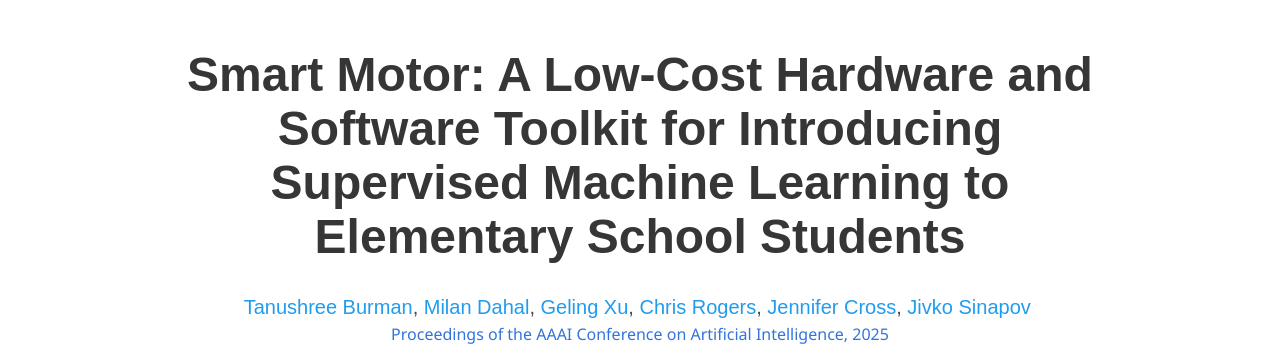
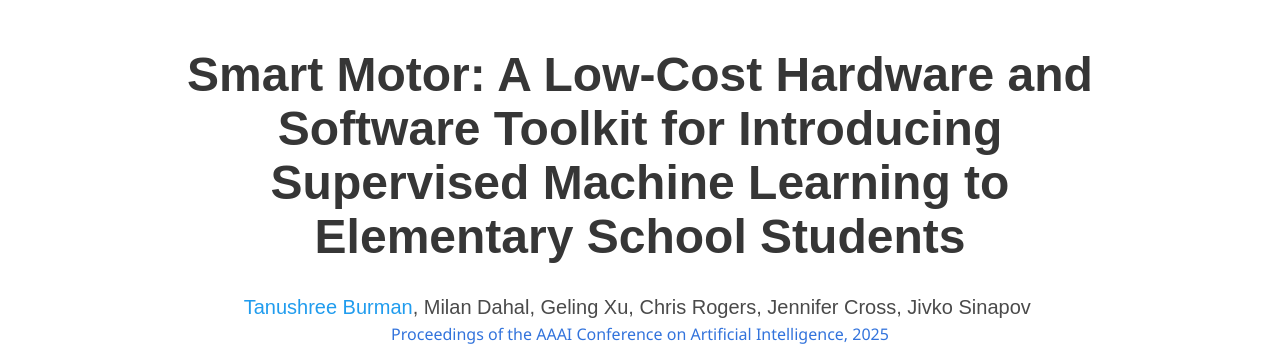
Before and after one commit to tufts-ai-robotics-group/SmartMotor, a plain HTML site: page index.html in a window 1280 px wide. Shown: the top 355 px of the page. Drawn offline with nearby package versions, Linux system fonts and the light colour scheme; some icons are missing; a web font is replaced by a local one.

Commit message:
Update index.html: updated author links

```diff
--- a/index.html
+++ b/index.html
@@ -59,17 +59,17 @@
             <div class="is-size-5 publication-authors">
               <!-- Paper authors -->
               <span class="author-block">
-                <a href="" target="_blank">Tanushree Burman</a><sup></sup>,</span>
+                <a href="https://www.tanushreeburman.com/" target="_blank">Tanushree Burman</a><sup></sup>,</span>
                 <span class="author-block">
-                  <a href="" target="_blank">Milan Dahal</a><sup></sup>,</span>
+                  Milan Dahal<sup></sup>,</span>
                   <span class="author-block">
-                    <a href="" target="_blank">Geling Xu</a><sup></sup>,</span>
+                    Geling Xu<sup></sup>,</span>
                     <span class="author-block">
-                      <a href="" target="_blank">Chris Rogers</a>,</span>
+                      Chris Rogers,</span>
                       <span class="author-block">
-                        <a href="" target="_blank">Jennifer Cross</a>,</span>
+                        Jennifer Cross,</span>
                       <span class="author-block">
-                        <a href="" target="_blank">Jivko Sinapov</a>
+                        Jivko Sinapov
                         <span class="author-block">
                   </span>
                   </div>
```
